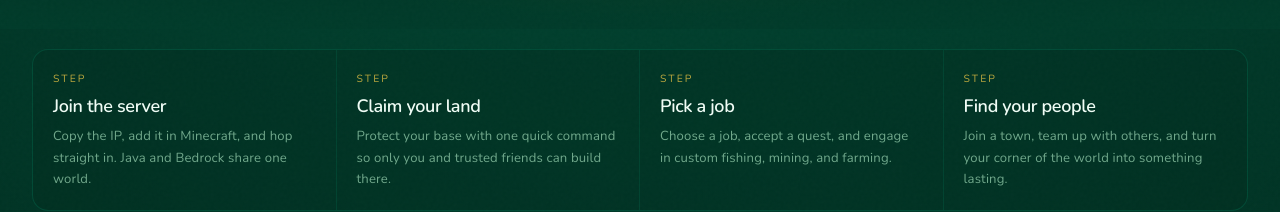
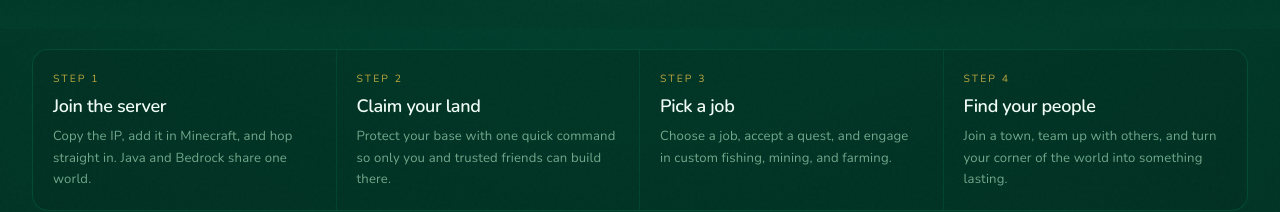
Before and after one commit to kevinadrianpl/dxrerynetworks-site, a Next.js app: page / in a window 1280 px wide. Shown: the part 483-695 px from the top of the page. Built offline with nearby package versions, Linux system fonts and the light colour scheme; no server answers.

Commit message:
Update page.tsx

```diff
--- a/src/app/page.tsx
+++ b/src/app/page.tsx
@@ -144,9 +144,9 @@ export default function HomePage() {
         <div className="max-w-7xl mx-auto px-4 sm:px-6 lg:px-8">
           <div className="rounded-2xl border border-charcoal-600/60 bg-charcoal-900/45 overflow-hidden">
             <div className="grid grid-cols-1 sm:grid-cols-2 lg:grid-cols-4 divide-y divide-charcoal-600/40 lg:divide-y-0 lg:divide-x lg:divide-charcoal-600/40">
-              {firstHoursSteps.map((step) => (
+              {firstHoursSteps.map((step, index) => (
                 <div key={step.title} className="px-4 py-4 sm:px-5 sm:py-5 text-center lg:text-left">
-                  <p className="text-[0.65rem] uppercase tracking-[0.2em] text-primary-400/75 mb-1">Step</p>
+                  <p className="text-[0.65rem] uppercase tracking-[0.2em] text-primary-400/75 mb-1">Step {index + 1}</p>
                   <h3 className="font-[family-name:var(--font-heading)] text-base sm:text-lg font-semibold text-parchment-100 mb-1.5">
                     {step.title}
                   </h3>
```
